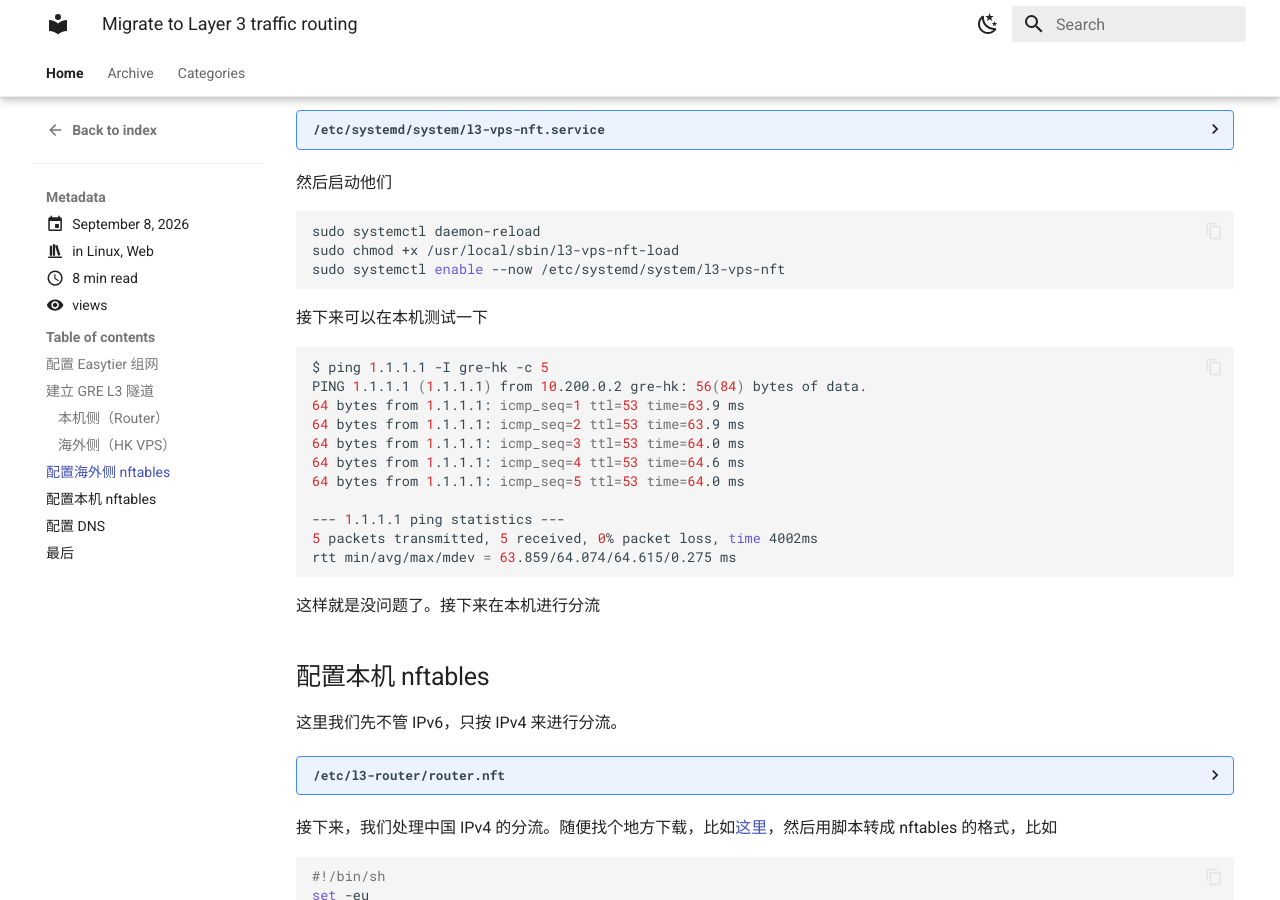
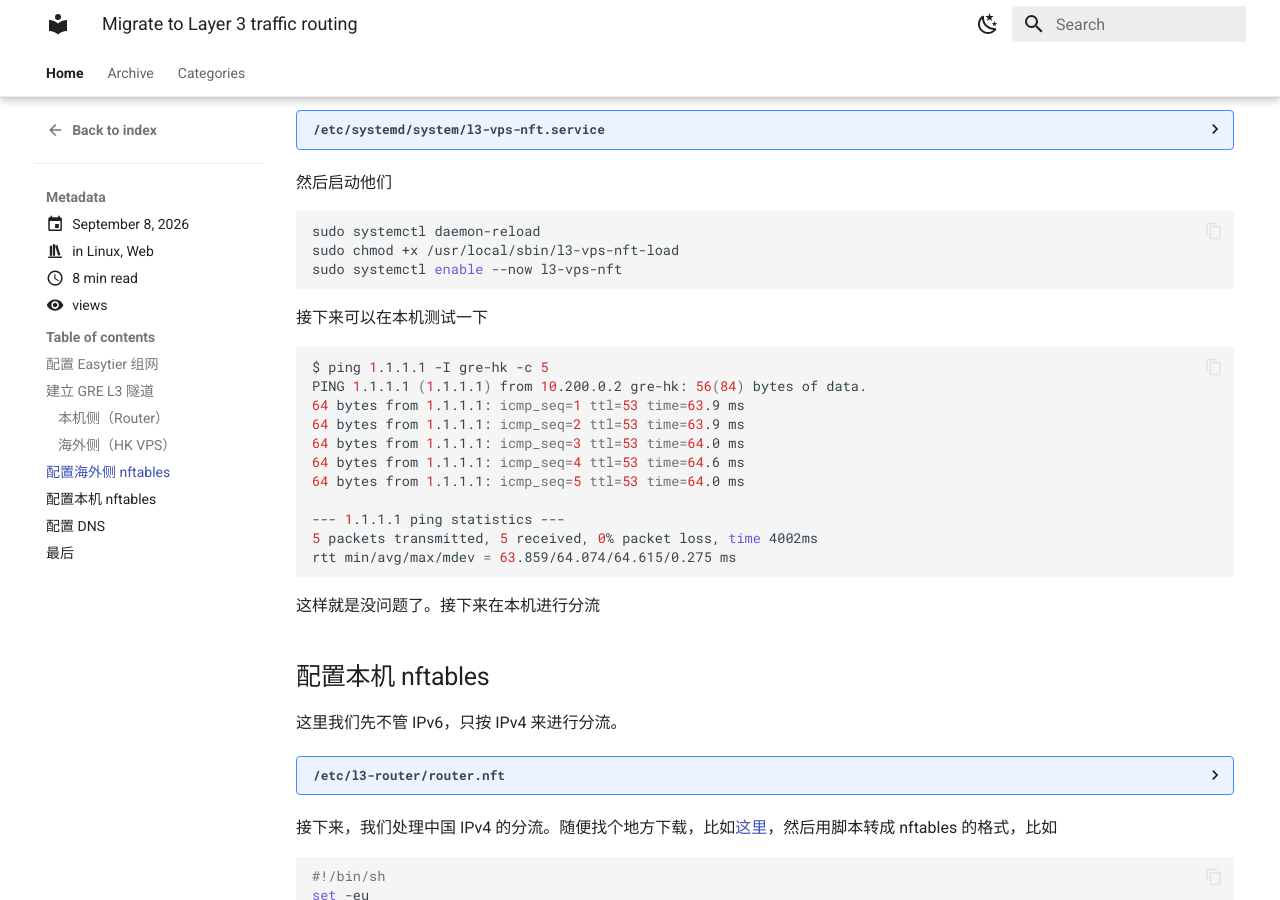
Before and after one commit to simonzxm/blog, an MkDocs documentation site: the page built from docs/posts/migrate-to-layer-3-traffic-routing.md, in a window 1280 px wide and 900 px high, scrolled down 3512 px. Built offline with MkDocs 1.6.1 and Material for MkDocs 9.7.7, drawn with Linux system fonts in a browser that asks for light colours; comment, search, counter and statistics services are not loaded.

Commit message:
Edit a post

````diff
--- a/docs/posts/migrate-to-layer-3-traffic-routing.md
+++ b/docs/posts/migrate-to-layer-3-traffic-routing.md
@@ -352,7 +352,7 @@ WantedBy=multi-user.target
 ```bash
 sudo systemctl daemon-reload
 sudo chmod +x /usr/local/sbin/l3-vps-nft-load
-sudo systemctl enable --now /etc/systemd/system/l3-vps-nft
+sudo systemctl enable --now l3-vps-nft
 ```
 
 接下来可以在本机测试一下
@@ -558,7 +558,7 @@ Trace Stopped: Destination Reached at Hop 9 (ICMP Echo Reply from 1.1.1.1)
 
 可以看到这里成功的自动走我们的 VPS 了，这样就做完了
 
-吗？
+**吗？**
 
 ## 配置 DNS
 
````
